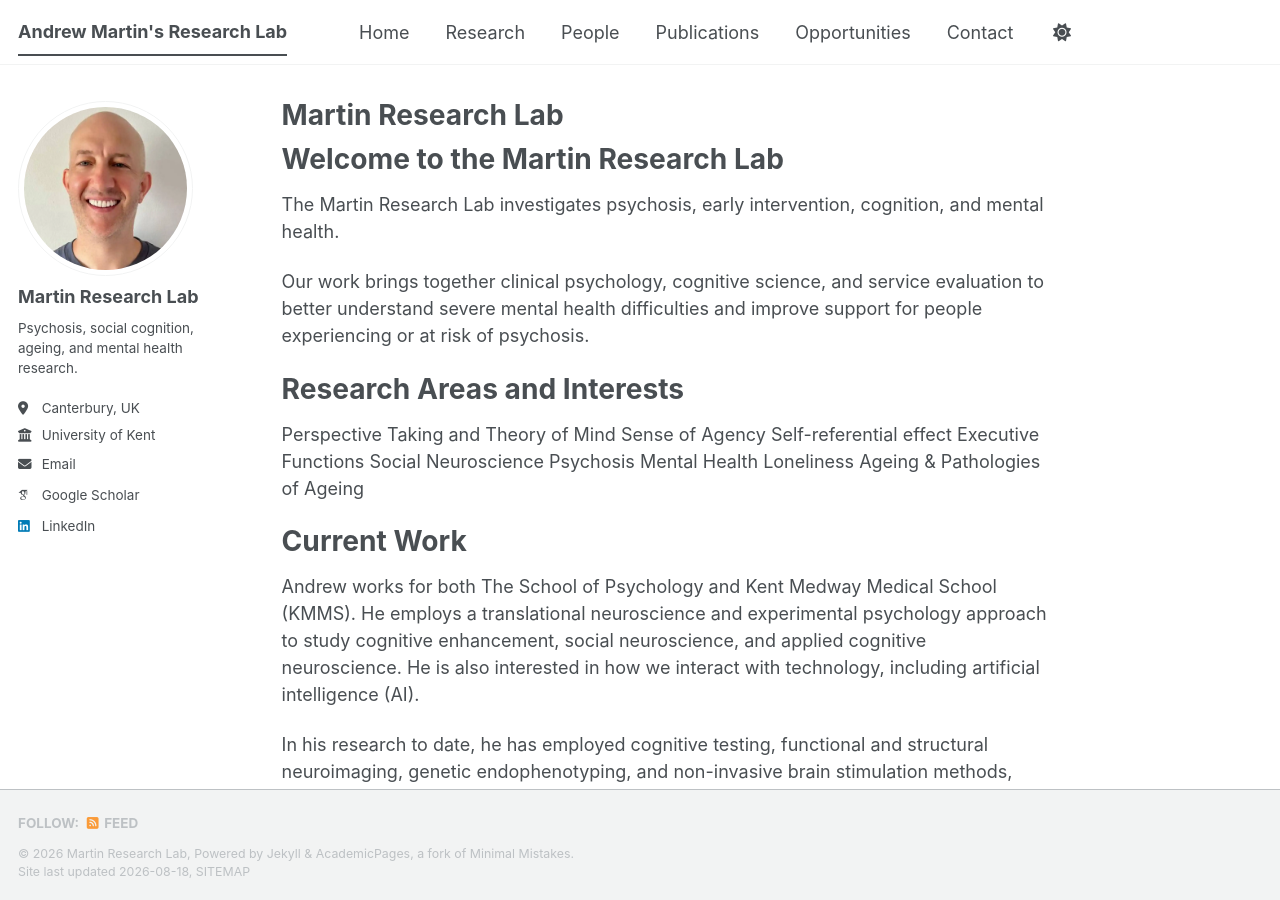
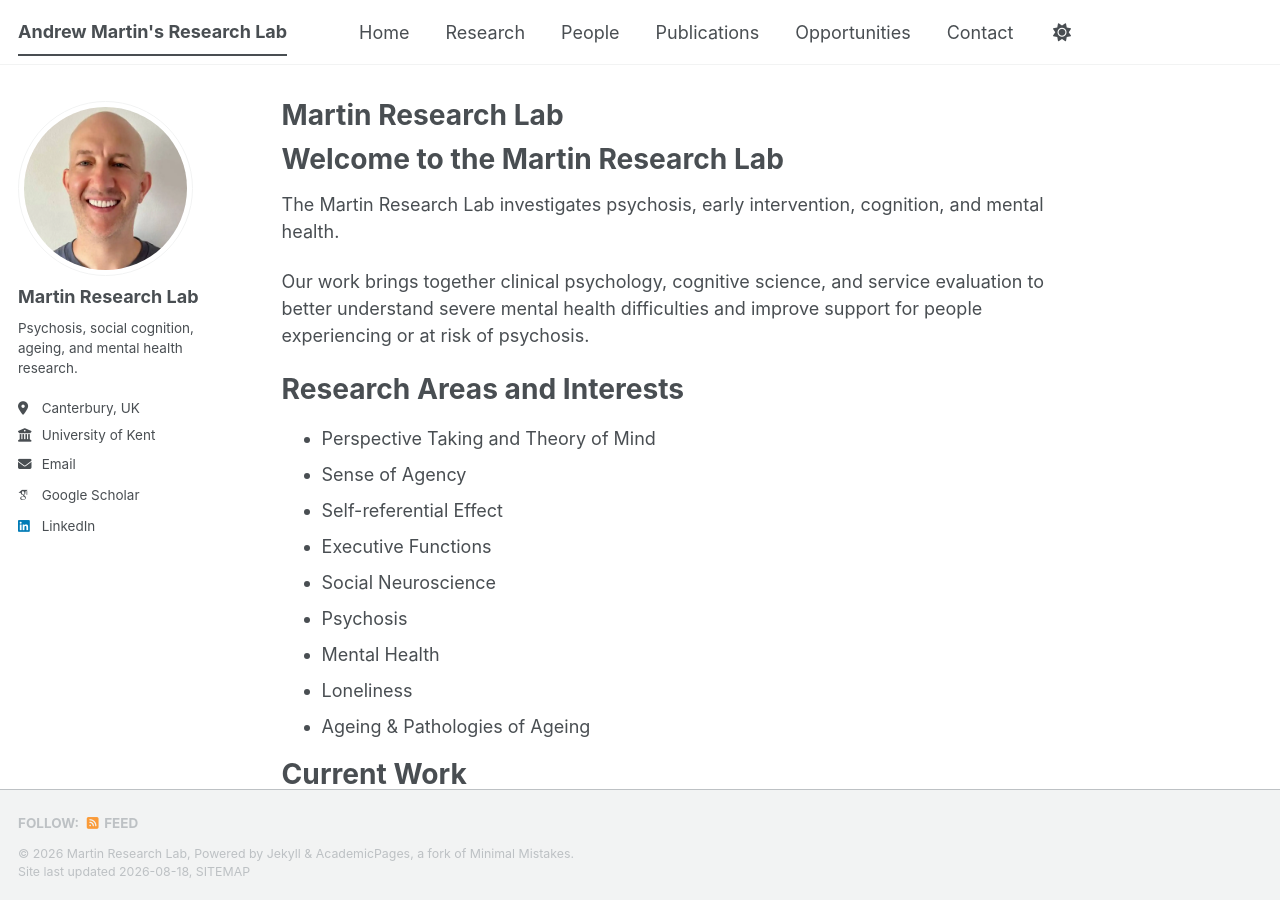
Before and after one commit to DacianS15/martins-lab.github.io, a Jekyll site: the page built from _pages/about.md, in a window 1280 px wide and 900 px high. Built offline with Jekyll 4.4.1, drawn with Linux system fonts in a browser that asks for light colours; some web fonts are replaced; a script bundle is joined from its source files by our own code; library files that are not in the unit come from our copies.

```diff
--- a/_pages/about.md
+++ b/_pages/about.md
@@ -17,15 +17,15 @@ Our work brings together clinical psychology, cognitive science, and service eva
 Research Areas and Interests
 ======
 
-Perspective Taking and Theory of Mind
-Sense of Agency
-Self-referential effect
-Executive Functions
-Social Neuroscience
-Psychosis
-Mental Health
-Loneliness
-Ageing & Pathologies of Ageing
+- Perspective Taking and Theory of Mind
+- Sense of Agency
+- Self-referential Effect
+- Executive Functions
+- Social Neuroscience
+- Psychosis
+- Mental Health
+- Loneliness
+- Ageing & Pathologies of Ageing
 
 Current Work
 ======
```
